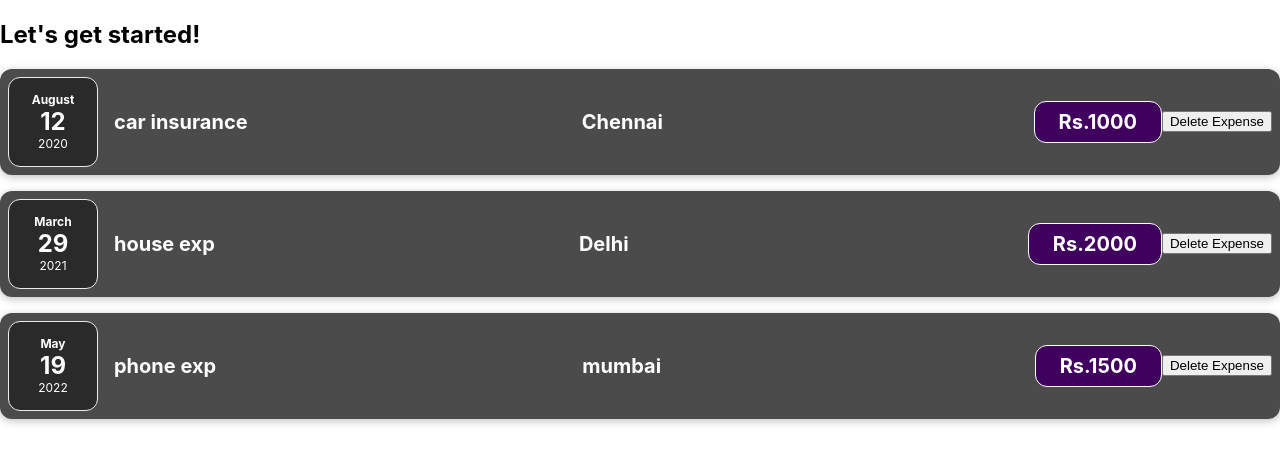
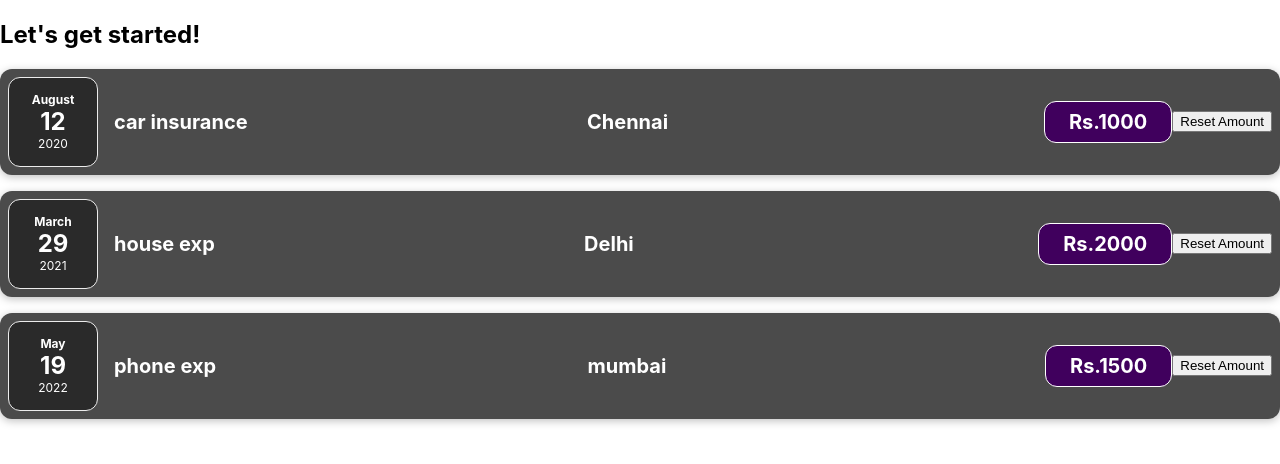
Before and after one commit to Kishore-1022/react, a React (Create React App) app in the folder krish/: page / in a window 1280 px wide. Shown: the top 464 px of the page. Built offline with nearby package versions, Linux system fonts and the light colour scheme.

Commit message:
replacing amount using button

```diff
--- a/krish/src/components/ExpenseItems.js
+++ b/krish/src/components/ExpenseItems.js
@@ -1,11 +1,14 @@
 import './ExpenseItems.css';
 import ExpenseDate from './ExpenseDate';
 import Cards from './Cards';
+import { useState } from 'react';
 
 
 const ExpenseItems=(props)=>{
+  const[amt,setamt]=useState(props.amount);
   function del(){
-    console.log("Deleted")
+    setamt(100)
+    console.log(amt)
   }
 
   return (
@@ -14,9 +17,9 @@ const ExpenseItems=(props)=>{
          <div className='expense-item__description'>
            <h2> {props.title}</h2>
            <h2>{props.location}</h2>
-           <div className='expense-item__price'>Rs.{props.amount}</div>
+           <div className='expense-item__price'>Rs.{amt}</div>
          </div>
-         <button onClick={del}>Delete Expense</button>
+         <button onClick={del}>Reset Amount</button>
     </Cards>
 
   );
```
